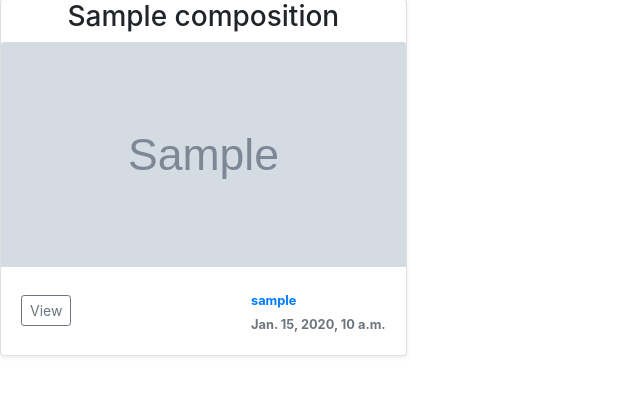
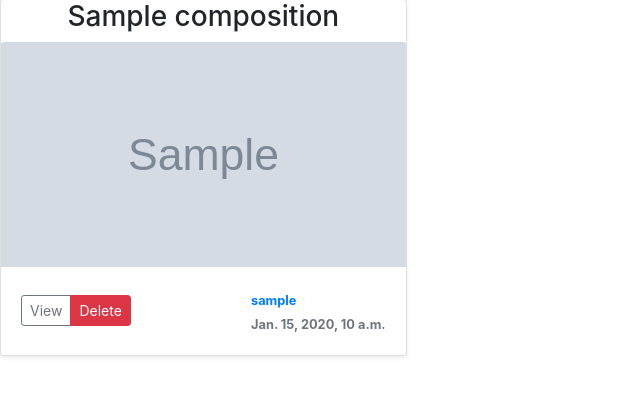
Before and after one commit to yuvalgarti/Collaborative-Music-Arts, a Django app: template templates/compositions/index.html in a window 1280 px wide. Shown: the part 129-525 px from the top of the page, without its empty margins (0-640 px from the left). Run offline with Django 3.2, Linux system fonts and the light colour scheme; a user stored in the database is signed in; tables that the repository leaves empty hold one stand-in row (values such as "Sample post"); the template is opened without the code that fills it: most values are stand-ins (such as "Sample title", 1, 10 or a date in 2020); grey boxes marked "Sample" are stand-in pictures; parts of the project's set-up code (start-up, migrations or seed data) failed here and were passed over; some libraries are stand-ins or nearby versions.

Commit message:
Added delete button to composition
If the connected user is the creator of a composition, he will see a 'delete' button

```diff
--- a/templates/compositions/show_all_compositions.html
+++ b/templates/compositions/show_all_compositions.html
@@ -17,6 +17,10 @@
                         <div class="btn-group">
                             <a href="{% url 'show_composition' composition.id %}"
                                class="btn btn-sm btn-outline-secondary">View</a>
+                            {% if composition.creator.id == user.id %}
+                                           <a href="{% url 'show_composition' composition.id %}"
+                               class="btn btn-sm btn-danger">Delete</a>
+                            {% endif %}
 
                         </div>
                         <div>
```
